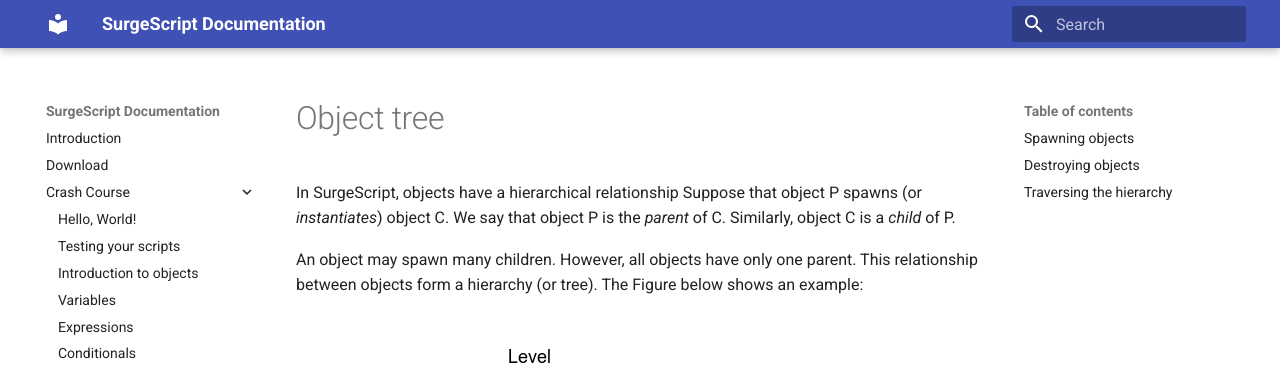
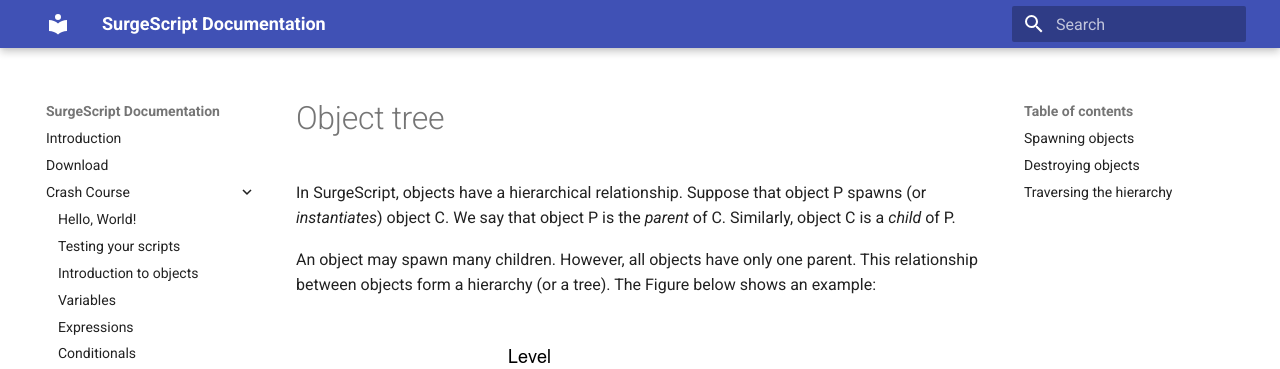
Before and after one commit to alemart/surgescript, an MkDocs documentation site: the page built from docs/tutorials/object_tree.md, in a window 1280 px wide and 900 px high. Shown: the top 369 px of the window. Built offline with MkDocs 1.6.1 and Material for MkDocs 9.7.7, drawn with Linux system fonts in a browser that asks for light colours; old or Windows-style settings are respelled for this version of MkDocs.

```diff
--- a/docs/tutorials/object_tree.md
+++ b/docs/tutorials/object_tree.md
@@ -1,9 +1,9 @@
 Object tree
 ===========
 
-In SurgeScript, objects have a hierarchical relationship Suppose that object P spawns (or *instantiates*) object C. We say that object P is the *parent* of C. Similarly, object C is a *child* of P.
+In SurgeScript, objects have a hierarchical relationship. Suppose that object P spawns (or *instantiates*) object C. We say that object P is the *parent* of C. Similarly, object C is a *child* of P.
 
-An object may spawn many children. However, all objects have only one parent. This relationship between objects form a hierarchy (or tree). The Figure below shows an example:
+An object may spawn many children. However, all objects have only one parent. This relationship between objects form a hierarchy (or a tree). The Figure below shows an example:
 
 ![An object tree](../img/tree.png)
 
```
